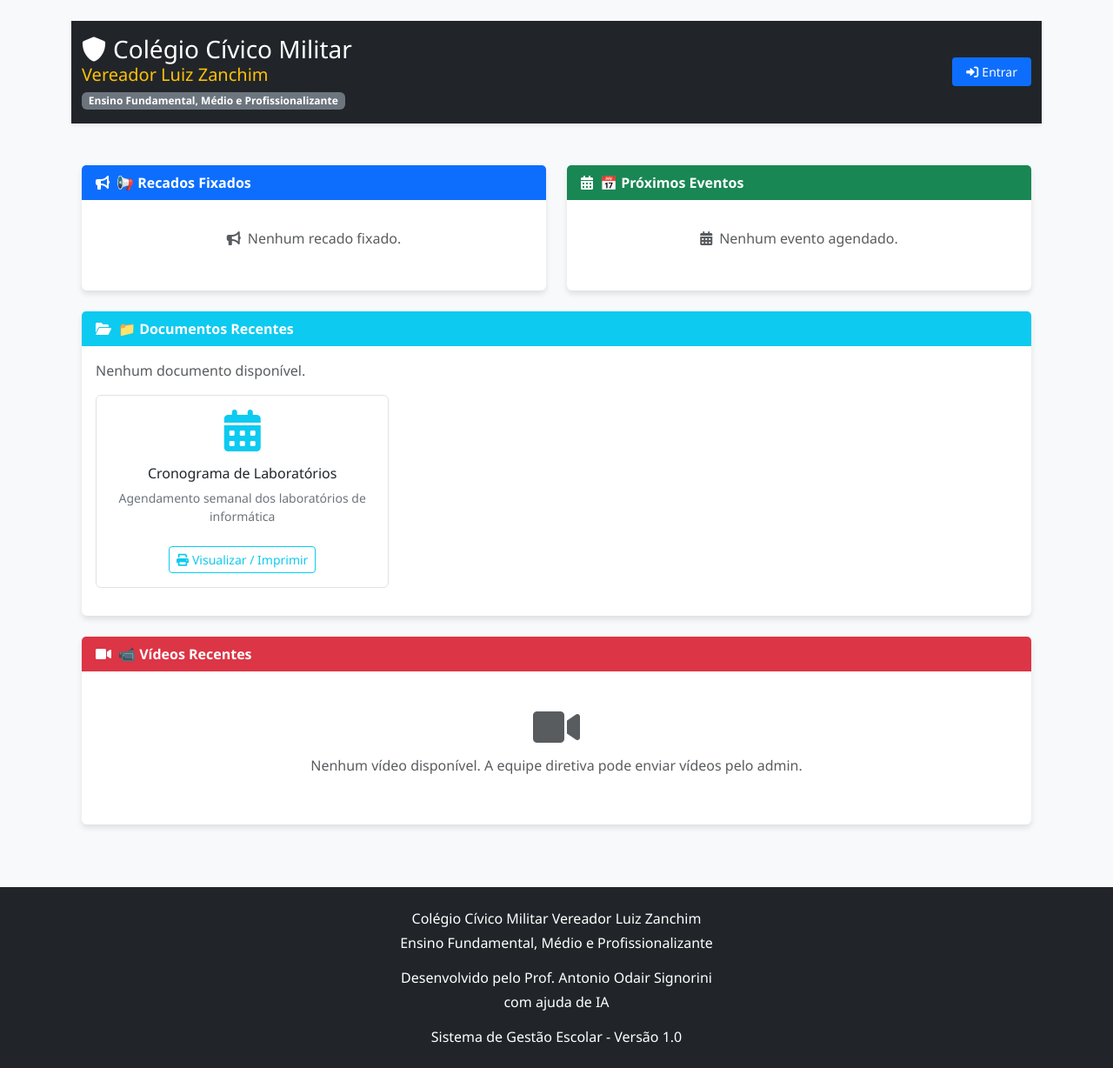
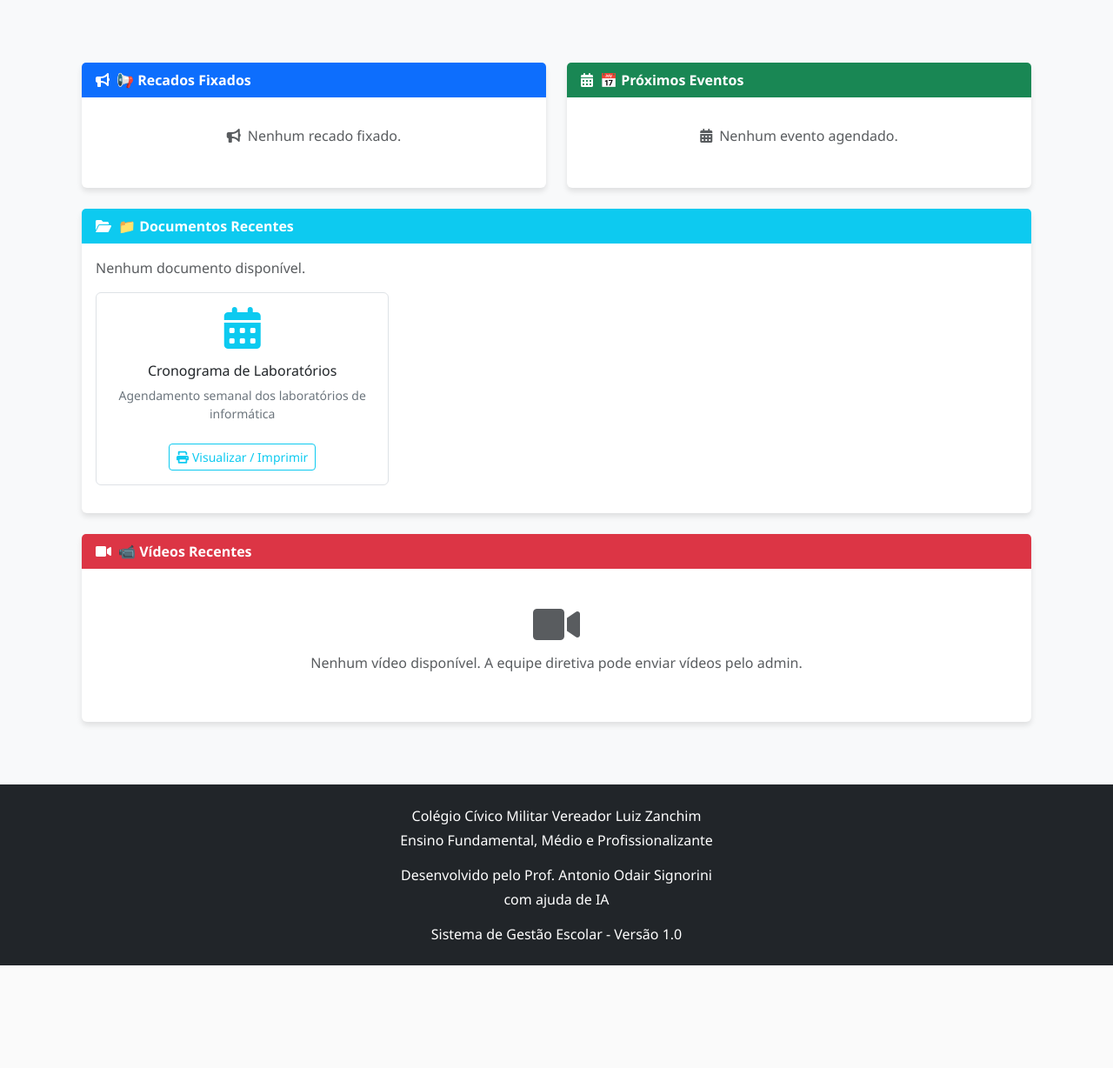
Before and after one commit to Bertolo1980/gestao_zanchim, a Django app: page / in a window 1280 px wide. Shown: the part 56-1284 px from the top of the page at 87% size. After the commit the page ends 1166 px from the top, so only its background shows below. Run offline with Django 5.2, Linux system fonts and the light colour scheme; data that the repository does not hold is empty; some libraries are stand-ins or nearby versions.

Commit message:
Remove layout duplicado

```diff
--- a/apps/templates/home.html
+++ b/apps/templates/home.html
@@ -1,6 +1,6 @@
 {% extends 'base_painel.html' %}
 
-{% block title %}Colégio Cívico Militar Vereador Luiz Zanchim{% endblock %}
+{% block title %}Início{% endblock %}
 
 {% block extra_head %}
 <!-- Bootstrap 5 -->
@@ -39,47 +39,10 @@
             background-color: #dc3545;
             border: none;
         }
-        footer {
-            background-color: #212529;
-        }
     </style>
 {% endblock %}
 
 {% block content %}
-<!-- CABEÇALHO COM BOTÃO AZUL -->
-    <div class="bg-dark text-white py-3 shadow-sm">
-        <div class="container">
-            <div class="d-flex justify-content-between align-items-center">
-                <div>
-                    <h1 class="h3 mb-0">
-                        <i class="fas fa-shield-alt me-2"></i>Colégio Cívico Militar
-                    </h1>
-                    <h2 class="h5 text-warning mb-0">Vereador Luiz Zanchim</h2>
-                    <span class="badge bg-secondary mt-2">Ensino Fundamental, Médio e Profissionalizante</span>
-                </div>
-
-                <!-- BOTÕES DE AUTENTICAÇÃO - AZUL VISÍVEL -->
-                <div>
-                    {% if user.is_authenticated %}
-                        <span class="text-white me-2">
-                            <i class="fas fa-user-circle"></i> {{ user.get_username }}
-                        </span>
-                        <form method="post" action="{% url 'logout' %}" style="display: inline;">
-                            {% csrf_token %}
-                            <button type="submit" class="btn btn-danger btn-sm">
-                                <i class="fas fa-sign-out-alt me-1"></i>Sair
-                            </button>
-                        </form>
-                    {% else %}
-                        <a href="{% url 'login' %}" class="btn btn-primary btn-sm">
-                            <i class="fas fa-sign-in-alt me-1"></i>Entrar
-                        </a>
-                    {% endif %}
-                </div>
-            </div>
-        </div>
-    </div>
-
     <!-- CONTEÚDO PRINCIPAL -->
     <div class="container my-5">
         <div class="row g-4">
```
